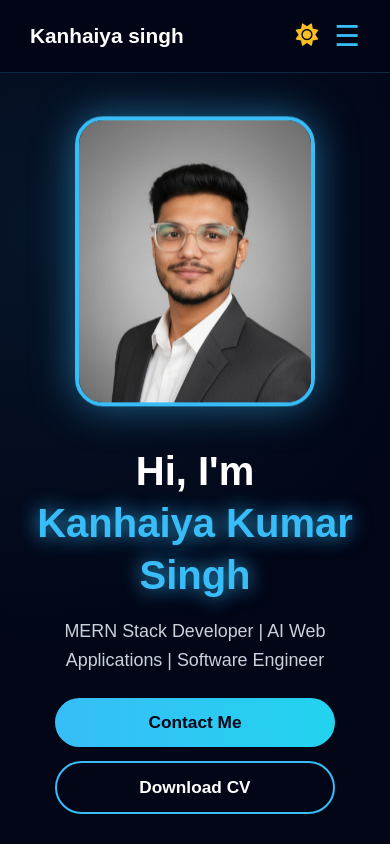
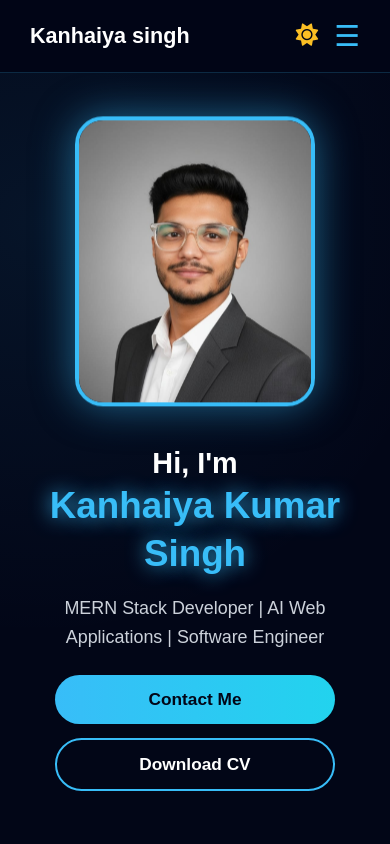
Before and after one commit to KANHAIYASINGH337/portfolio, a React (Create React App) app: page / in a window 390 px wide. Shown: the top 844 px of the page. Built offline with nearby package versions, Linux system fonts and the light colour scheme.

Commit message:
fix: updated hero section

```diff
--- a/src/App.css
+++ b/src/App.css
@@ -50,7 +50,8 @@ body {
 
 .nav-logo {
   font-weight: 700;
-  font-size: 1.3rem;
+  font-size: 1.35rem;
+  white-space: nowrap;
 }
 
 .dark .nav-logo { color: #ffffff; }
@@ -110,7 +111,7 @@ body {
   min-height: 85vh;
   display: flex;
   align-items: center;
-  max-width: 1280px;
+  max-width: 1360px;
   margin: 0 auto;
 }
 
@@ -127,13 +128,13 @@ body {
   display: flex;
   align-items: center;
   justify-content: space-between;
-  gap: 50px;
+  gap: 40px;
   padding: 40px 4% 30px;
 }
 
 .hero-left {
-  flex: 1.2;
-  max-width: 720px;
+  flex: 1.4;
+  max-width: 840px;
 }
 
 .hero-right {
@@ -144,9 +145,9 @@ body {
 }
 
 .hero-title {
-  font-size: 3.8rem;
+  font-size: 2.2rem;
   font-weight: 700;
-  line-height: 1.2;
+  line-height: 1.25;
   margin-bottom: 16px;
 }
 
@@ -154,6 +155,9 @@ body {
 .light .hero-title { color: #0f172a; }
 
 .hero-title span {
+  display: inline-block;
+  font-size: clamp(2.2rem, 3.6vw, 3.4rem);
+  white-space: nowrap;
   color: #38bdf8;
   text-shadow: 0 0 20px rgba(56, 189, 248, 0.9);
 }
@@ -789,8 +793,13 @@ body {
   }
 
   .hero-title {
-    font-size: 2.5rem;
+    font-size: 1.8rem;
     line-height: 1.3;
+  }
+
+  .hero-title span {
+    white-space: normal;
+    font-size: 2.3rem;
   }
 
   .subtitle {
```
